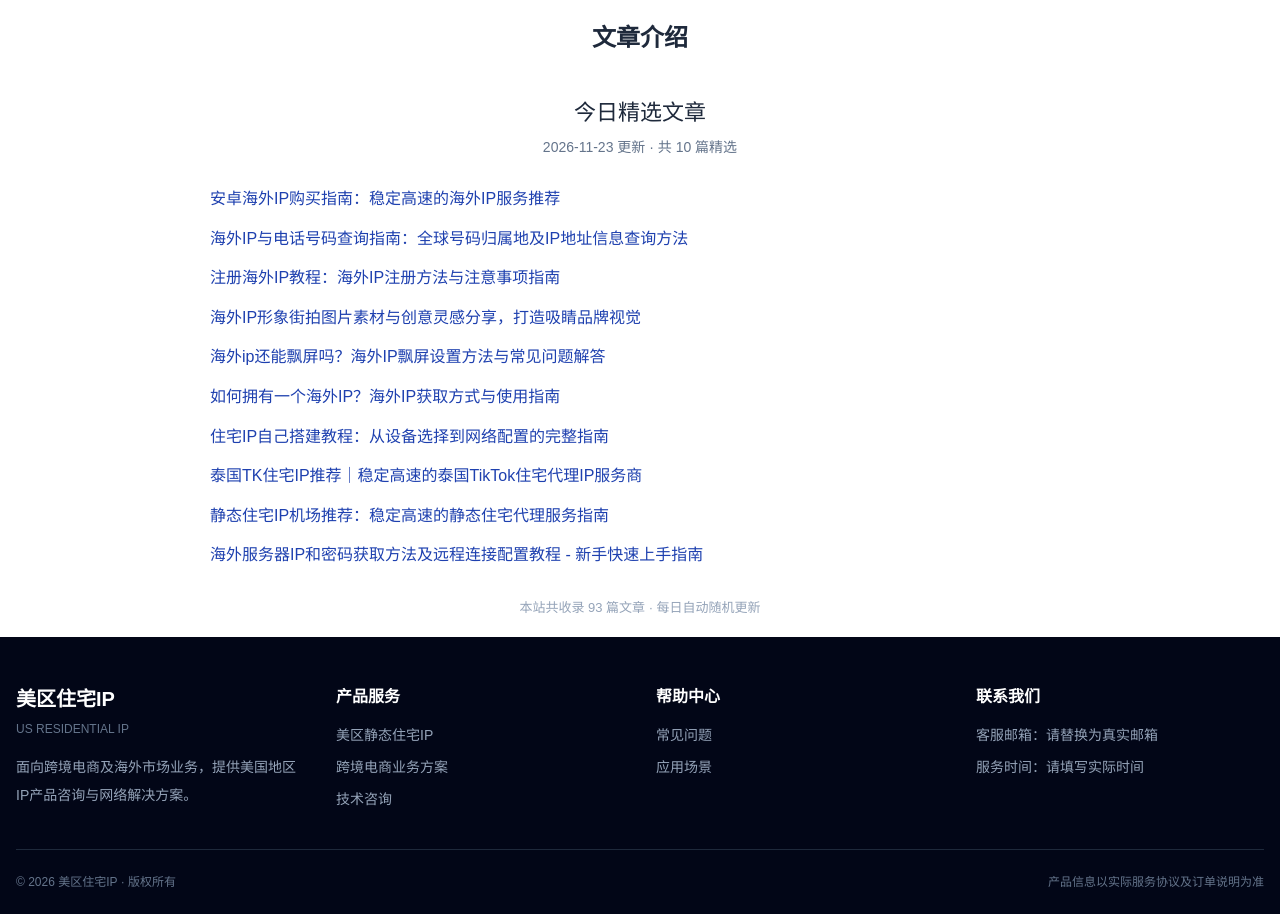
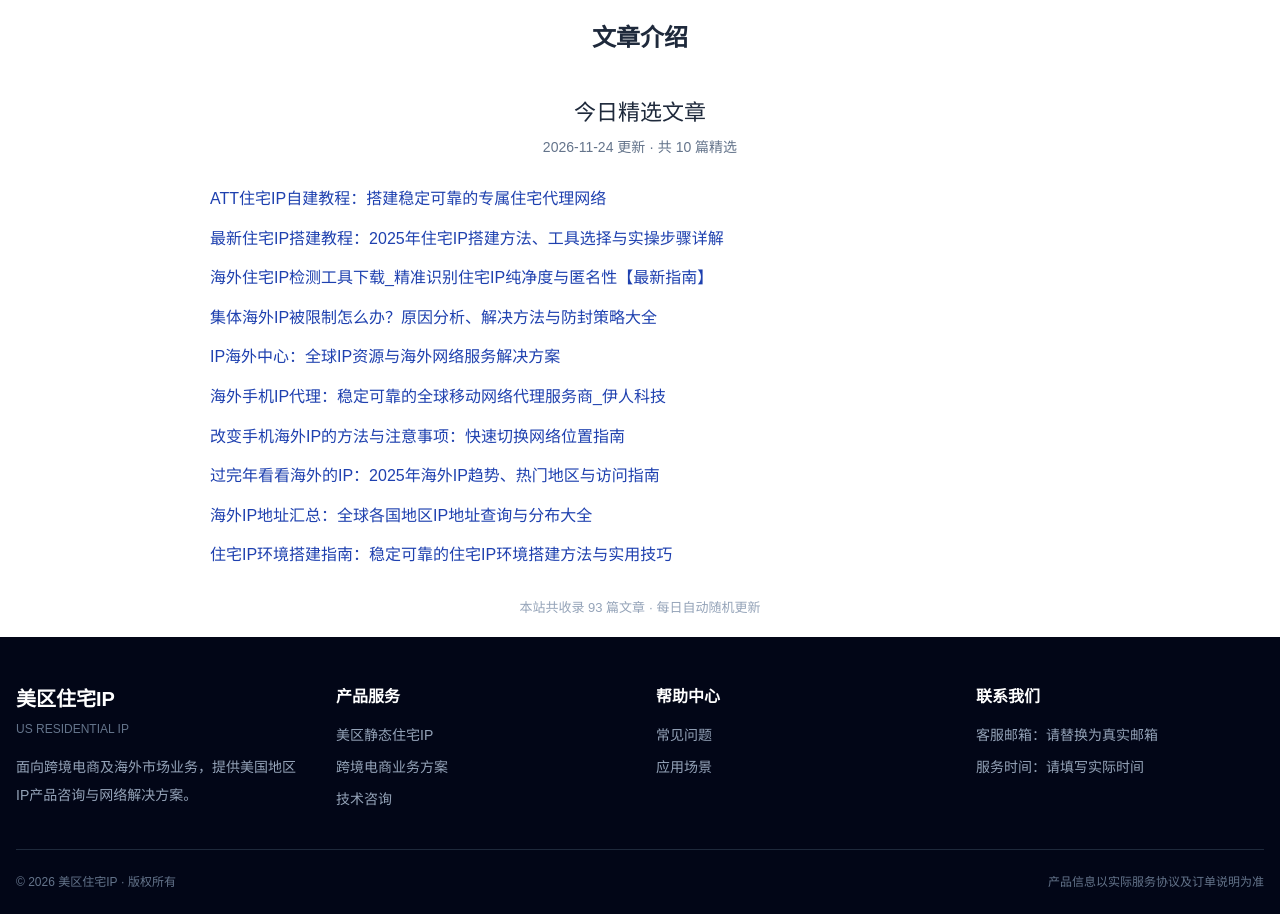
Before and after one commit to ultranova74/ultranova74.github.io, a plain HTML site: page index.html in a window 1280 px wide. Shown: the part 3300-4214 px from the top of the page. Drawn offline with nearby package versions, Linux system fonts and the light colour scheme.

Commit message:
每日文章精选更新 2026-11-24

```diff
--- a/index.html
+++ b/index.html
@@ -293,18 +293,18 @@
         <h2 class="section-title">文章介绍</h2>
         <div class="link-list" style="max-width:900px; margin:0 auto; padding:20px 0;">
             <h2 style="text-align:center; font-size:22px; margin-bottom:8px; color:#1e293b;">今日精选文章</h2>
-            <p style="text-align:center; color:#64748b; font-size:14px; margin-bottom:28px;">2026-11-23 更新 · 共 10 篇精选</p>
+            <p style="text-align:center; color:#64748b; font-size:14px; margin-bottom:28px;">2026-11-24 更新 · 共 10 篇精选</p>
             <ul style="list-style:none; padding:0 20px; margin:0;">
-          <li style="margin-bottom:14px; line-height:1.6;"><a href="pages/rLFV7.html" style="color:#1e40af; text-decoration:none; font-size:16px;">安卓海外IP购买指南：稳定高速的海外IP服务推荐</a></li>
-          <li style="margin-bottom:14px; line-height:1.6;"><a href="pages/rj3kL.html" style="color:#1e40af; text-decoration:none; font-size:16px;">海外IP与电话号码查询指南：全球号码归属地及IP地址信息查询方法</a></li>
-          <li style="margin-bottom:14px; line-height:1.6;"><a href="pages/rj7x1.html" style="color:#1e40af; text-decoration:none; font-size:16px;">注册海外IP教程：海外IP注册方法与注意事项指南</a></li>
-          <li style="margin-bottom:14px; line-height:1.6;"><a href="pages/Rhg31.html" style="color:#1e40af; text-decoration:none; font-size:16px;">海外IP形象街拍图片素材与创意灵感分享，打造吸睛品牌视觉</a></li>
-          <li style="margin-bottom:14px; line-height:1.6;"><a href="pages/rJ0d2.html" style="color:#1e40af; text-decoration:none; font-size:16px;">海外ip还能飘屏吗？海外IP飘屏设置方法与常见问题解答</a></li>
-          <li style="margin-bottom:14px; line-height:1.6;"><a href="pages/RIfhv.html" style="color:#1e40af; text-decoration:none; font-size:16px;">如何拥有一个海外IP？海外IP获取方式与使用指南</a></li>
-          <li style="margin-bottom:14px; line-height:1.6;"><a href="pages/rhwkA.html" style="color:#1e40af; text-decoration:none; font-size:16px;">住宅IP自己搭建教程：从设备选择到网络配置的完整指南</a></li>
-          <li style="margin-bottom:14px; line-height:1.6;"><a href="pages/Rjz43.html" style="color:#1e40af; text-decoration:none; font-size:16px;">泰国TK住宅IP推荐｜稳定高速的泰国TikTok住宅代理IP服务商</a></li>
-          <li style="margin-bottom:14px; line-height:1.6;"><a href="pages/rhDf8.html" style="color:#1e40af; text-decoration:none; font-size:16px;">静态住宅IP机场推荐：稳定高速的静态住宅代理服务指南</a></li>
-          <li style="margin-bottom:14px; line-height:1.6;"><a href="pages/0B9v5.html" style="color:#1e40af; text-decoration:none; font-size:16px;">海外服务器IP和密码获取方法及远程连接配置教程 - 新手快速上手指南</a></li>
+          <li style="margin-bottom:14px; line-height:1.6;"><a href="pages/0cNkT.html" style="color:#1e40af; text-decoration:none; font-size:16px;">ATT住宅IP自建教程：搭建稳定可靠的专属住宅代理网络</a></li>
+          <li style="margin-bottom:14px; line-height:1.6;"><a href="pages/0BG0s.html" style="color:#1e40af; text-decoration:none; font-size:16px;">最新住宅IP搭建教程：2025年住宅IP搭建方法、工具选择与实操步骤详解</a></li>
+          <li style="margin-bottom:14px; line-height:1.6;"><a href="pages/rjFow.html" style="color:#1e40af; text-decoration:none; font-size:16px;">海外住宅IP检测工具下载_精准识别住宅IP纯净度与匿名性【最新指南】</a></li>
+          <li style="margin-bottom:14px; line-height:1.6;"><a href="pages/ri2y4.html" style="color:#1e40af; text-decoration:none; font-size:16px;">集体海外IP被限制怎么办？原因分析、解决方法与防封策略大全</a></li>
+          <li style="margin-bottom:14px; line-height:1.6;"><a href="pages/rH26D.html" style="color:#1e40af; text-decoration:none; font-size:16px;">IP海外中心：全球IP资源与海外网络服务解决方案</a></li>
+          <li style="margin-bottom:14px; line-height:1.6;"><a href="pages/rj89r.html" style="color:#1e40af; text-decoration:none; font-size:16px;">海外手机IP代理：稳定可靠的全球移动网络代理服务商_伊人科技</a></li>
+          <li style="margin-bottom:14px; line-height:1.6;"><a href="pages/rJ57K.html" style="color:#1e40af; text-decoration:none; font-size:16px;">改变手机海外IP的方法与注意事项：快速切换网络位置指南</a></li>
+          <li style="margin-bottom:14px; line-height:1.6;"><a href="pages/rMFRB.html" style="color:#1e40af; text-decoration:none; font-size:16px;">过完年看看海外的IP：2025年海外IP趋势、热门地区与访问指南</a></li>
+          <li style="margin-bottom:14px; line-height:1.6;"><a href="pages/rI5HY.html" style="color:#1e40af; text-decoration:none; font-size:16px;">海外IP地址汇总：全球各国地区IP地址查询与分布大全</a></li>
+          <li style="margin-bottom:14px; line-height:1.6;"><a href="pages/rjh9S.html" style="color:#1e40af; text-decoration:none; font-size:16px;">住宅IP环境搭建指南：稳定可靠的住宅IP环境搭建方法与实用技巧</a></li>
             </ul>
             <p style="text-align:center; margin-top:30px; color:#94a3b8; font-size:13px;">本站共收录 93 篇文章 · 每日自动随机更新</p>
         </div>
```
